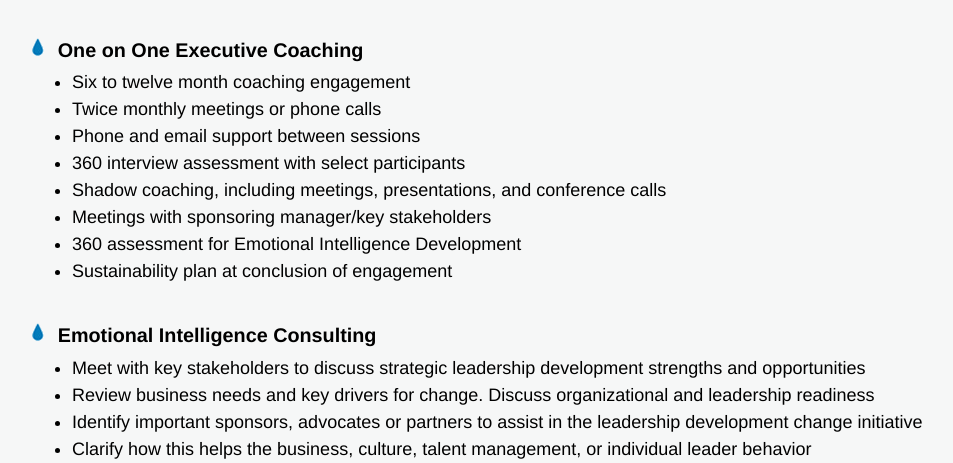
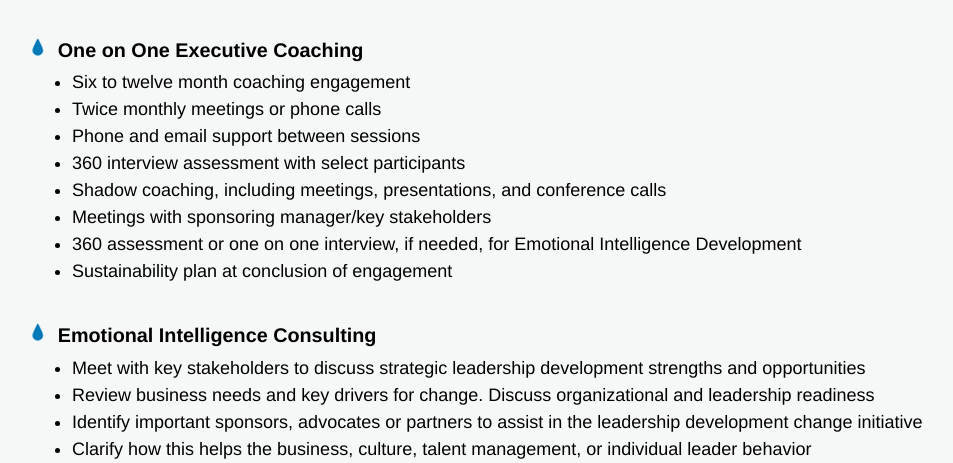
Before and after one commit to imaginatiiinc/woolfordandassociates, a PHP site: page /services.php in a window 1280 px wide. Shown: the part 1037-1500 px from the top of the page, without its empty margins (33-986 px from the left). Run offline with PHP 8.4, Linux system fonts and the light colour scheme; some libraries are stand-ins or nearby versions.

Commit message:
Services page
text added

```diff
--- a/services.php
+++ b/services.php
@@ -24,7 +24,7 @@
 					<li>360 interview assessment with select participants</li>
 					<li>Shadow coaching, including meetings, presentations, and conference calls</li>
 					<li>Meetings with sponsoring manager/key stakeholders</li>
-					<li>360 assessment for Emotional Intelligence Development</li>
+					<li>360 assessment  or one on one interview, if needed, for Emotional Intelligence Development</li>
 					<li>Sustainability plan at conclusion of engagement</li>
 				</ul>
 
```
